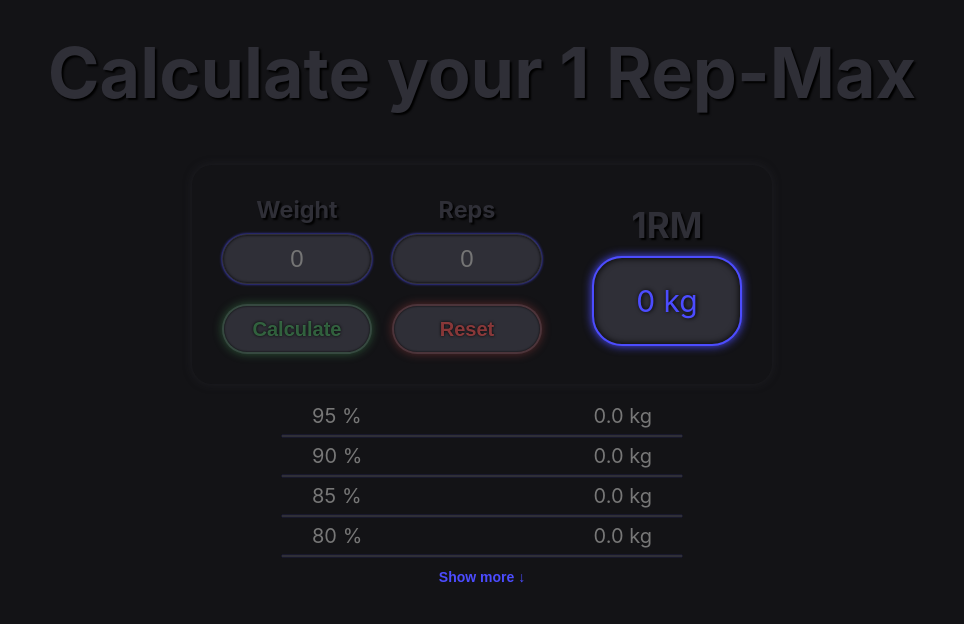
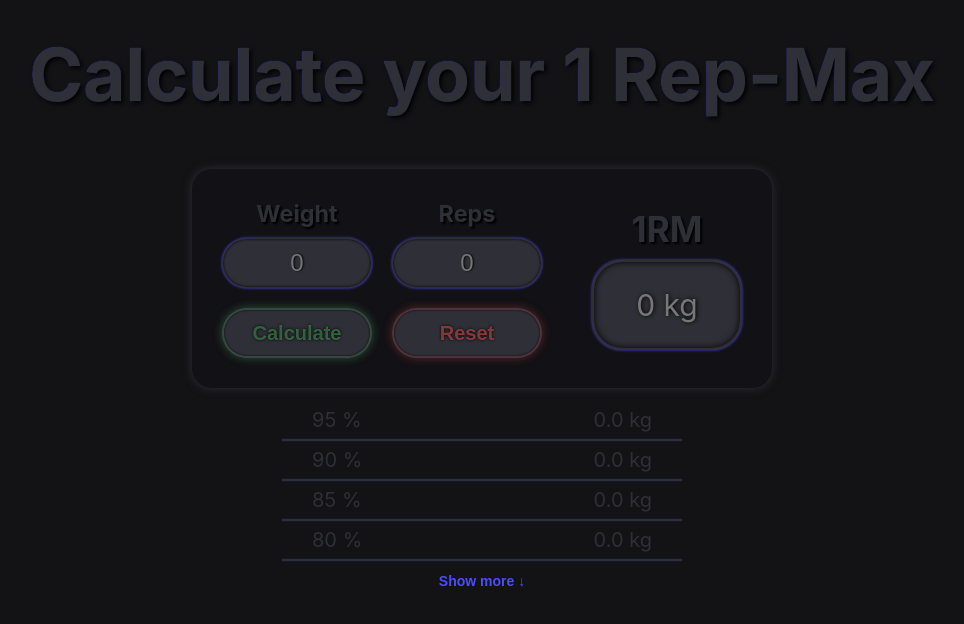
Before and after one commit to 93metra/1RM-Calculator, a React (Create React App) app: page / in a window 1280 px wide. Shown: the top 624 px of the page, without its empty margins (158-1122 px from the left). Built offline with nearby package versions, Linux system fonts and the light colour scheme.

Commit message:
bugfix/styled

```diff
--- a/package.json
+++ b/package.json
@@ -9,6 +9,7 @@
     "@types/node": "^16.18.115",
     "@types/react": "^18.3.12",
     "@types/react-dom": "^18.3.1",
+    "clsx": "^2.1.1",
     "react": "^18.3.1",
     "react-dom": "^18.3.1",
     "react-scripts": "5.0.1",
--- a/src/components/UI/input/myInput.module.css
+++ b/src/components/UI/input/myInput.module.css
@@ -12,7 +12,7 @@
 
 .input {
   box-shadow: 0px 0px 3px 0 var(--interface-accent), inset 0 0 3px #000;
-
+  text-shadow: 1px 0px 2px #000;
   border: 1px solid var(--input-background);
   border-radius: 30px;
   color: var(--main-color);
--- a/src/components/UI/output/myOutput.module.css
+++ b/src/components/UI/output/myOutput.module.css
@@ -14,15 +14,20 @@
 .output {
   display: grid;
   place-items: center;
-  border: 2px solid var(--interface-accent);
+  border: 2px solid var(--input-background);
   border-radius: 30px;
   padding: 10px 0;
-  box-shadow: 0 0 10px 0 var(--interface-accent), inset 0 0 7px #000;
-  color: var(--interface-accent);
+  box-shadow: 0 0 3px 0 var(--interface-accent), inset 0 0 7px #000;
+  color: var(--main-color);
   font-size: 30px;
   text-shadow: 1px 0px 4px #000;
   background-color: var(--input-background);
-  transition: var(--common-transition);
   inline-size: 150px;
   block-size: 90px;
 }
+
+.outputActive {
+  color: var(--interface-accent);
+  border: 2px solid var(--interface-accent);
+  box-shadow: 0 0 10px 0 var(--interface-accent), inset 0 0 7px #000;
+}
--- a/src/components/UI/output/myOutput.tsx
+++ b/src/components/UI/output/myOutput.tsx
@@ -1,4 +1,6 @@
-import React from "react";
+import React, { useContext} from "react";
+import { clsx } from "clsx";
+import { TrainingContext } from "../../../context/trainingContext";
 import s from "./myOutput.module.css";
 
 interface MyOutputProps {
@@ -7,10 +9,12 @@ interface MyOutputProps {
 }
 
 const MyOutput = React.forwardRef((props: MyOutputProps) => {
+  const { isActive } = useContext(TrainingContext)!;
+
   return (
     <div className={s.wrapper}>
       <h3 className={s.name}>{props.name}</h3>
-      <p className={s.output}>{`${props.children} kg`}</p>
+      <p className={clsx(s.output, isActive && s.outputActive)}>{`${props.children} kg`}</p>
     </div>
   );
 });
--- a/src/components/app/app.module.css
+++ b/src/components/app/app.module.css
@@ -13,7 +13,7 @@
   margin-block-end: clamp(1.25rem, 0.1666rem + 4.6225vw, 3.125rem); /* 50px 20px */
   padding: 0 30px;
   color: var(--input-background);
-  font-size: clamp(2.5rem, 1.4166rem + 4.6225vw, 4.375rem); /* 70px 40px */
+  font-size: clamp(2.75rem, 1.7027rem + 4.4684vw, 4.5625rem); /* 73px 44px */
   text-align: center;
-  text-shadow: 2px 2px 2px #000000;
+  text-shadow: 2px 2px 4px #000000, 0px 0px 1px var(--interface-accent);
 }
--- a/src/components/calculator/calculator.module.css
+++ b/src/components/calculator/calculator.module.css
@@ -4,8 +4,10 @@
   gap: 50px;
   border-radius: 20px;
   padding: 30px;
-  box-shadow: 0 0 10px 0 rgba(47, 47, 55, 0.4);
+  box-shadow: 0 0 10px 0 var(--input-background) ;
+  /* border: 1px solid var(--input-background); */
   inline-size: min-content;
+  background-color: var(--accent-background);
 }
 
 .controlsWraper {
--- a/src/components/calculator/calculator.tsx
+++ b/src/components/calculator/calculator.tsx
@@ -6,7 +6,7 @@ import MyOutput from "../UI/output/myOutput";
 import s from "./calculator.module.css";
 
 const Calculator = () => {
-  const { kilos, setKilos, reps, setReps, result, setResult } = useContext(TrainingContext)!;
+  const { kilos, setKilos, reps, setReps, result, setResult, setIsActive } = useContext(TrainingContext)!;
 
   const handleKilosChange = (event: React.ChangeEvent<HTMLInputElement>) => {
     setKilos(Number(event.target.value));
@@ -29,7 +29,13 @@ const Calculator = () => {
       const averageValue = Number(((brzycki + epley + lander + oConner) / 4).toFixed(2));
 
       setResult(averageValue);
+      setIsActive(true);
     }
+  };
+
+  const handleReset = () => {
+    setResult(0);
+    setIsActive(false);
   };
 
   return (
@@ -51,7 +57,7 @@ const Calculator = () => {
         </div>
         <div className={s.buttonsWraper}>
           <MyButton type="submit" extraClass={s.submitButton}> Calculate </MyButton>
-          <MyButton type="reset" extraClass={s.resetButton} onClick={() => setResult(0)}> Reset </MyButton>
+          <MyButton type="reset" extraClass={s.resetButton} onClick={handleReset}> Reset </MyButton>
         </div>
       </div>
       <MyOutput
--- a/src/components/table/row.module.css
+++ b/src/components/table/row.module.css
@@ -11,3 +11,21 @@
   border-color: var(--input-background);
   box-shadow: 0px 0px 1px var(--interface-accent);
 }
+
+.percentage {
+  color: var(--input-background);
+}
+
+.percentageActive {
+  color: var(--main-color);
+}
+
+.value {
+  color: var(--input-background);
+}
+
+.valueActive {
+  color: var(--interface-accent);
+  text-shadow: 1px 0px 2px #000;
+  font-weight: bold;
+}
--- a/src/components/table/row.tsx
+++ b/src/components/table/row.tsx
@@ -1,5 +1,8 @@
+import { useContext } from "react";
+import { percentageCalc } from "../../utils/utils";
+import { TrainingContext } from "../../context/trainingContext";
+import clsx from "clsx";
 import s from "./row.module.css";
-import { percentageCalc } from "../../utils/utils";
 
 interface RowProps {
   result: number;
@@ -7,11 +10,13 @@ interface RowProps {
 }
 
 const Row = ({ result, percentage }: RowProps) => {
+  const { isActive } = useContext(TrainingContext)!;
+
   return (
     <div className={s.row}>
         <div className={s.info}>
-          <p className={s.percentage}>{percentage} %</p>
-          <p className={s.value}>{`${percentageCalc(result, percentage)} kg`}</p>
+          <p className={clsx(s.percentage, isActive && s.percentageActive)}>{percentage} %</p>
+          <p className={clsx(s.value, isActive && s.valueActive)}>{`${percentageCalc(result, percentage)} kg`}</p>
         </div>
         <hr className={s.separator} />
       </div>
--- a/src/context/trainingContext.tsx
+++ b/src/context/trainingContext.tsx
@@ -7,6 +7,8 @@ interface TrainingContextProps {
   setReps: (value: number) => void;
   result: number;
   setResult: (value: number) => void;
+  isActive: boolean;
+  setIsActive: (value: boolean) => void;
 }
 
 export const TrainingContext = createContext<TrainingContextProps | null>(null);
@@ -15,9 +17,10 @@ export const TrainingProvider: React.FC<{ children: React.ReactNode }> = ({ chil
   const [kilos, setKilos] = useState(0);
   const [reps, setReps] = useState(0);
   const [result, setResult] = useState(0);
+  const [isActive, setIsActive] = useState(false);
 
   return (
-    <TrainingContext.Provider value={{ kilos, setKilos, reps, setReps, result, setResult }}>
+    <TrainingContext.Provider value={{ kilos, setKilos, reps, setReps, result, setResult, isActive, setIsActive }}>
       {children}
     </TrainingContext.Provider>
   );
--- a/src/index.css
+++ b/src/index.css
@@ -31,7 +31,8 @@ code {
 :root {
   --main-color: #777777;
   --background: #131316;
-  --input-background: rgb(47, 47, 55);
+  --accent-background: #121115;
+  --input-background: #2f2f37;
   --interface-accent: #4c4cff;
   --common-transition: all .1s ease-in;
 }
```
Also changed, not shown: 1 other file (tests, documents, lock files or other folders).
